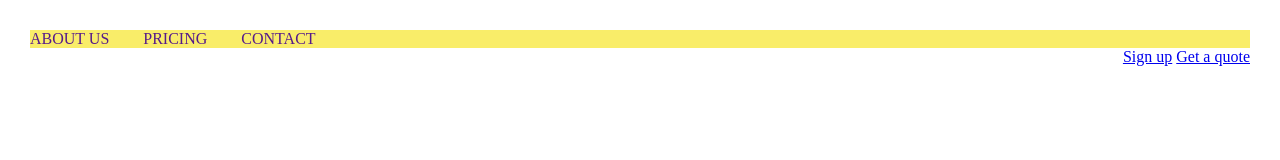
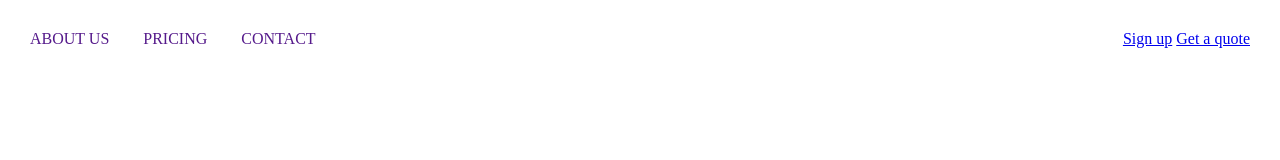
Before and after one commit to permatarizki/learning1, a website: page index.html in a window 1280 px wide. Drawn offline with Linux system fonts and the light colour scheme.

Commit message:
add float left in navigation

```diff
--- a/sass/main.scss
+++ b/sass/main.scss
@@ -21,7 +21,7 @@ nav {
 
 .navigation {
   list-style: none;
-  //float: left;
+  float: left;
   li {
     display: inline-block;
     margin-left: 30px;
```
Also changed, not shown: css/style.css.
